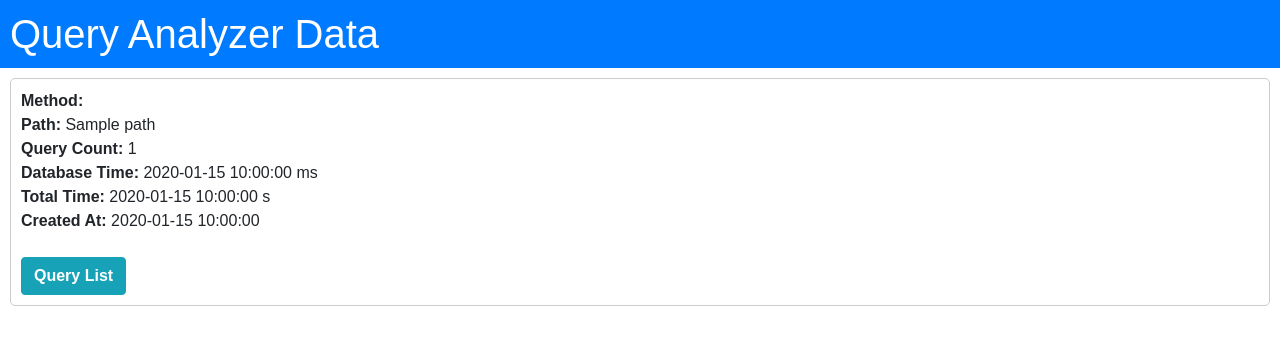
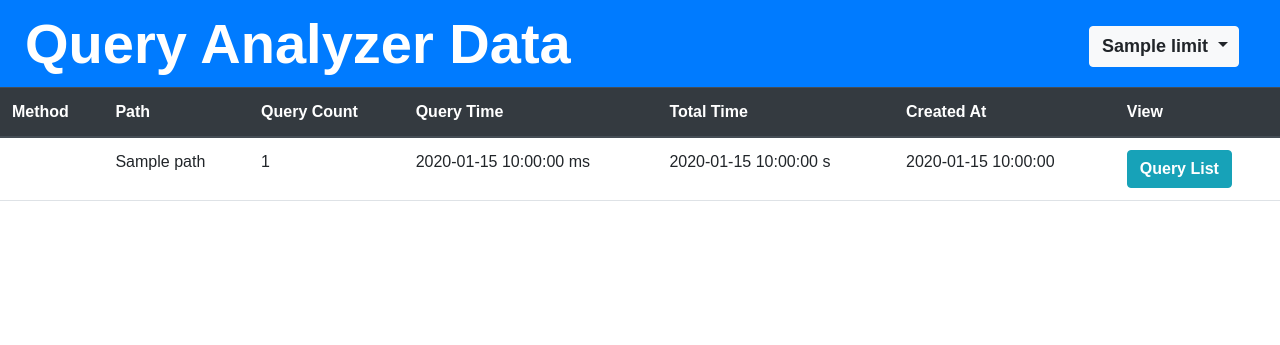
Before and after one commit to mhdstk/django_query_analyzer, a Python web app: template django_query_analyzer/templates/django_query_analyzer/django_query_analyzer.html in a window 1280 px wide. Shown: the top 345 px of the page. Run offline with Jinja, Linux system fonts and the light colour scheme; the template is opened without the code that fills it: most values are stand-ins (such as "Sample title", 1, 10 or a date in 2020).

Commit message:
UI updates

```diff
--- a/django_query_analyzer/templates/django_query_analyzer/django_query_analyzer.html
+++ b/django_query_analyzer/templates/django_query_analyzer/django_query_analyzer.html
@@ -21,7 +21,7 @@
       body {
         font-family: Arial, sans-serif;
       }
-      h1 {
+      .header {
         background-color: #007bff;
         color: #fff;
         padding: 10px;
@@ -42,11 +42,60 @@
     </style>
   </head>
   <body>
-    <h1>Query Analyzer Data</h1>
-    <ul>
+    <div class="header">
+      <div class="container-fluid">
+        <div class="row">
+          <div class="col">
+            <div class="font-weight-bold display-4">Query Analyzer Data</div>
+          </div>
+          <div class="col">
+            <div>
+              <div class="dropdown float-right mr-3 mt-3">
+                <button
+                  class="btn btn-light dropdown-toggle"
+                  type="button"
+                  id="dropdownMenuButton"
+                  data-toggle="dropdown"
+                  aria-haspopup="true"
+                  aria-expanded="false"
+                  style="
+                    width: 150px;
+                    text-align: left;
+                    font-weight: bold;
+                    font-size: large;
+                  "
+                >
+                  {{limit}}
+                </button>
+                <div class="dropdown-menu" aria-labelledby="dropdownMenuButton">
+                  <a class="dropdown-item" href="?limit=10">10</a>
+                  <a class="dropdown-item" href="?limit=20">20</a>
+                  <a class="dropdown-item" href="?limit=30">30</a>
+                  <a class="dropdown-item" href="?">all</a>
+                </div>
+              </div>
+            </div>
+          </div>
+        </div>
+      </div>
+    </div>
+
+    <table class="table">
+      <thead class="thead-dark">
+        <tr>
+          <th scope="col">Method</th>
+          <th scope="col">Path</th>
+          <th scope="col">Query Count</th>
+          <th scope="col">Query Time</th>
+          <th scope="col">Total Time</th>
+          <th scope="col">Created At</th>
+          <th scope="col">View</th>
+        </tr>
+      </thead>
+      <tbody>
         {% for query_analyzer in query_analyzers %}
-      <li>
-        <strong>Method:</strong>
+        <tr>
+          <td>
             {% if query_analyzer.method == 'GET' %}
             <span
               class="border border-info rounded-pill bg-primary font-weight-bold"
@@ -68,15 +117,13 @@
               ><span class="ml-3 mr-3">{{ query_analyzer.method }}</span></span
             >
             {% endif %}
-
-        <br />
-        <strong>Path:</strong> {{ query_analyzer.path }}<br />
-        <strong>Query Count:</strong> {{ query_analyzer.query_count }}<br />
-        <strong>Database Time:</strong> {{ query_analyzer.db_time }} ms<br />
-        <strong>Total Time:</strong> {{ query_analyzer.total_time }} s<br />
-        <strong>Created At:</strong> {{ query_analyzer.created_at }}<br />
-
-        <br />
+          </td>
+          <td>{{ query_analyzer.path }}</td>
+          <td>{{ query_analyzer.query_count }}</td>
+          <td>{{ query_analyzer.db_time }} ms</td>
+          <td>{{ query_analyzer.total_time }} s</td>
+          <td>{{ query_analyzer.created_at }}</td>
+          <td>
             <button
               type="button"
               class="btn btn-info"
@@ -84,6 +131,10 @@
             >
               <strong>Query List</strong>
             </button>
+          </td>
+        </tr>
+        <tr>
+          <td colspan="7">
             <div id="{{query_analyzer.id}}" class="content-box">
               <ul>
                 {% for query in query_analyzer.query_list %}
@@ -94,9 +145,12 @@
                 {% endfor %}
               </ul>
             </div>
-      </li>
+          </td>
+        </tr>
         {% endfor %}
-    </ul>
+      </tbody>
+    </table>
+
     <script
       src="https://code.jquery.com/jquery-3.4.1.slim.min.js"
       integrity="sha384-J6qa4849blE2+poT4WnyKhv5vZF5SrPo0iEjwBvKU7imGFAV0wwj1yYfoRSJoZ+n"
```
Also changed, not shown: django_query_analyzer/views.py (+11 -3 lines). Lines whose indentation alone changed are shown as unchanged.
